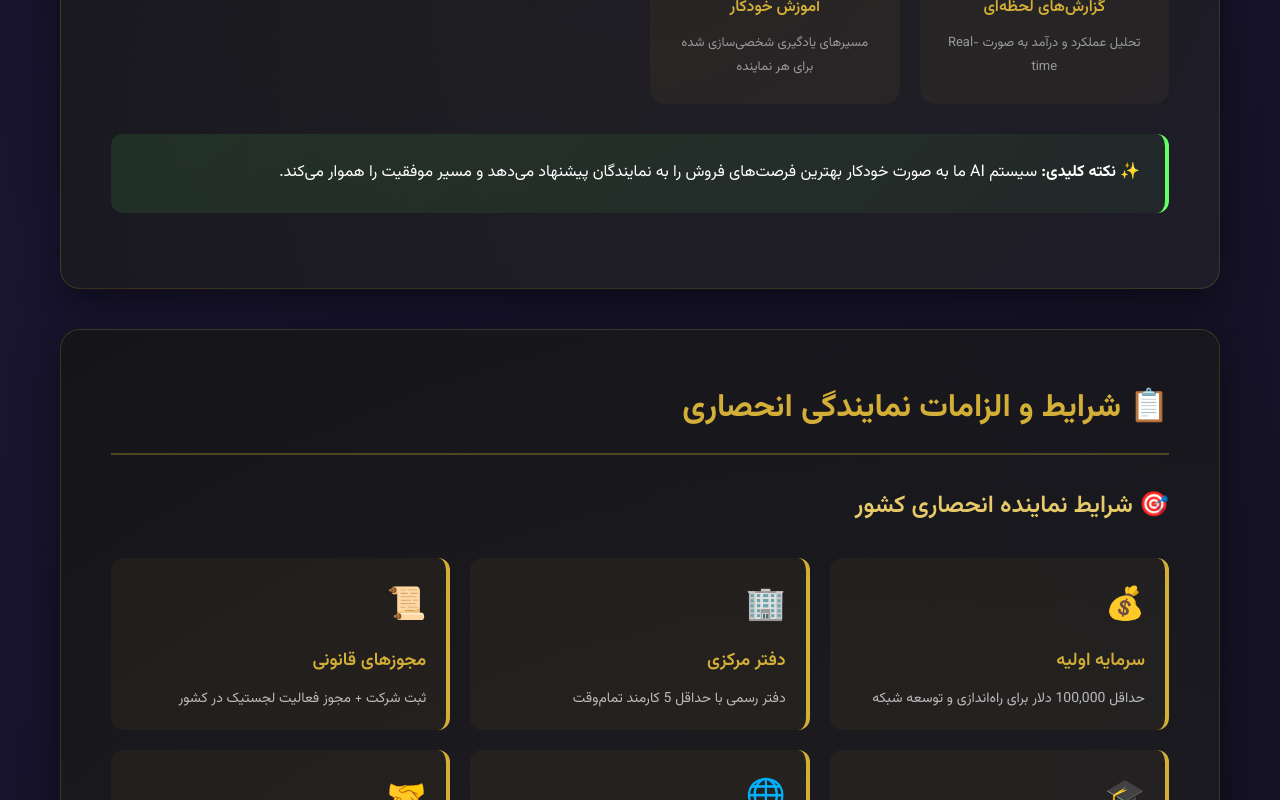
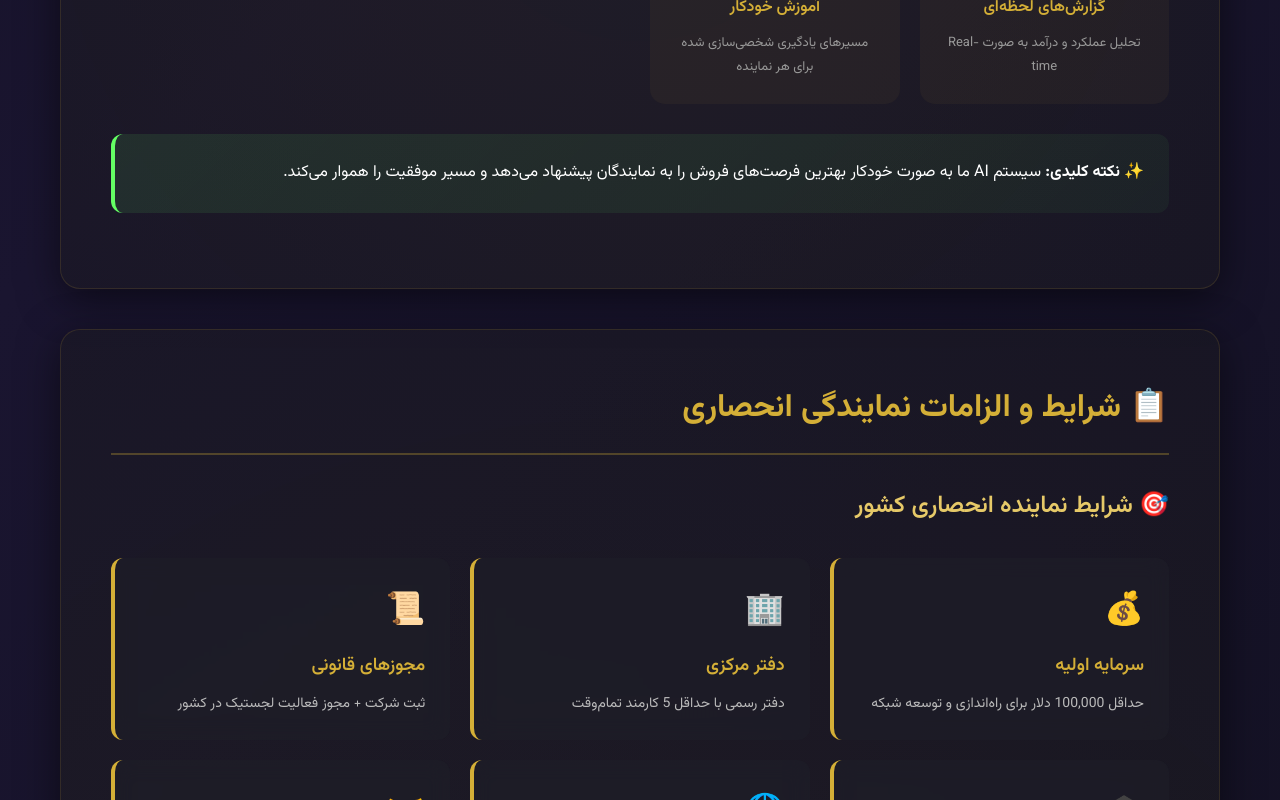
Before and after one commit to Hamidbarzin/topping-dashboard, a plain HTML site: page Topping_Agency_Program.html in a window 1280 px wide. Shown: the part 3260-4060 px from the top of the page. Drawn offline with Linux system fonts and the light colour scheme.

Commit message:
Update Agency Program styling to match design with left borders

```diff
--- a/Topping_Agency_Program.html
+++ b/Topping_Agency_Program.html
@@ -99,12 +99,12 @@
     }
 
     .section {
-      background: linear-gradient(145deg, #121218 0%, #1a1a28 100%);
+      background: rgba(20,20,30,0.5);
       padding: 50px;
       margin-bottom: 40px;
       border-radius: 20px;
       box-shadow: 0 10px 40px rgba(0,0,0,0.5);
-      border: 1px solid rgba(212,175,55,0.2);
+      border: 1px solid rgba(212,175,55,0.15);
       position: relative;
       overflow: hidden;
     }
@@ -232,11 +232,13 @@
     }
 
     .requirement-item {
-      background: rgba(212,175,55,0.05);
-      padding: 20px;
+      background: rgba(30,30,40,0.6);
+      padding: 25px;
       border-radius: 12px;
-      border-right: 4px solid #d4af37;
+      border-left: 4px solid #d4af37;
       transition: all 0.3s;
+      -webkit-backdrop-filter: blur(10px);
+      backdrop-filter: blur(10px);
     }
 
     .requirement-item:hover {
@@ -300,7 +302,7 @@
 
     .info-box {
       background: linear-gradient(135deg, rgba(100,150,255,0.1) 0%, rgba(100,150,255,0.05) 100%);
-      border-right: 4px solid #6496ff;
+      border-left: 4px solid #6496ff;
       padding: 25px;
       margin: 25px 0;
       border-radius: 12px;
@@ -308,7 +310,7 @@
 
     .warning-box {
       background: linear-gradient(135deg, rgba(255,100,100,0.1) 0%, rgba(255,100,100,0.05) 100%);
-      border-right: 4px solid #ff6464;
+      border-left: 4px solid #ff6464;
       padding: 25px;
       margin: 25px 0;
       border-radius: 12px;
@@ -316,7 +318,7 @@
 
     .success-box {
       background: linear-gradient(135deg, rgba(100,255,100,0.1) 0%, rgba(100,255,100,0.05) 100%);
-      border-right: 4px solid #64ff64;
+      border-left: 4px solid #64ff64;
       padding: 25px;
       margin: 25px 0;
       border-radius: 12px;
```
